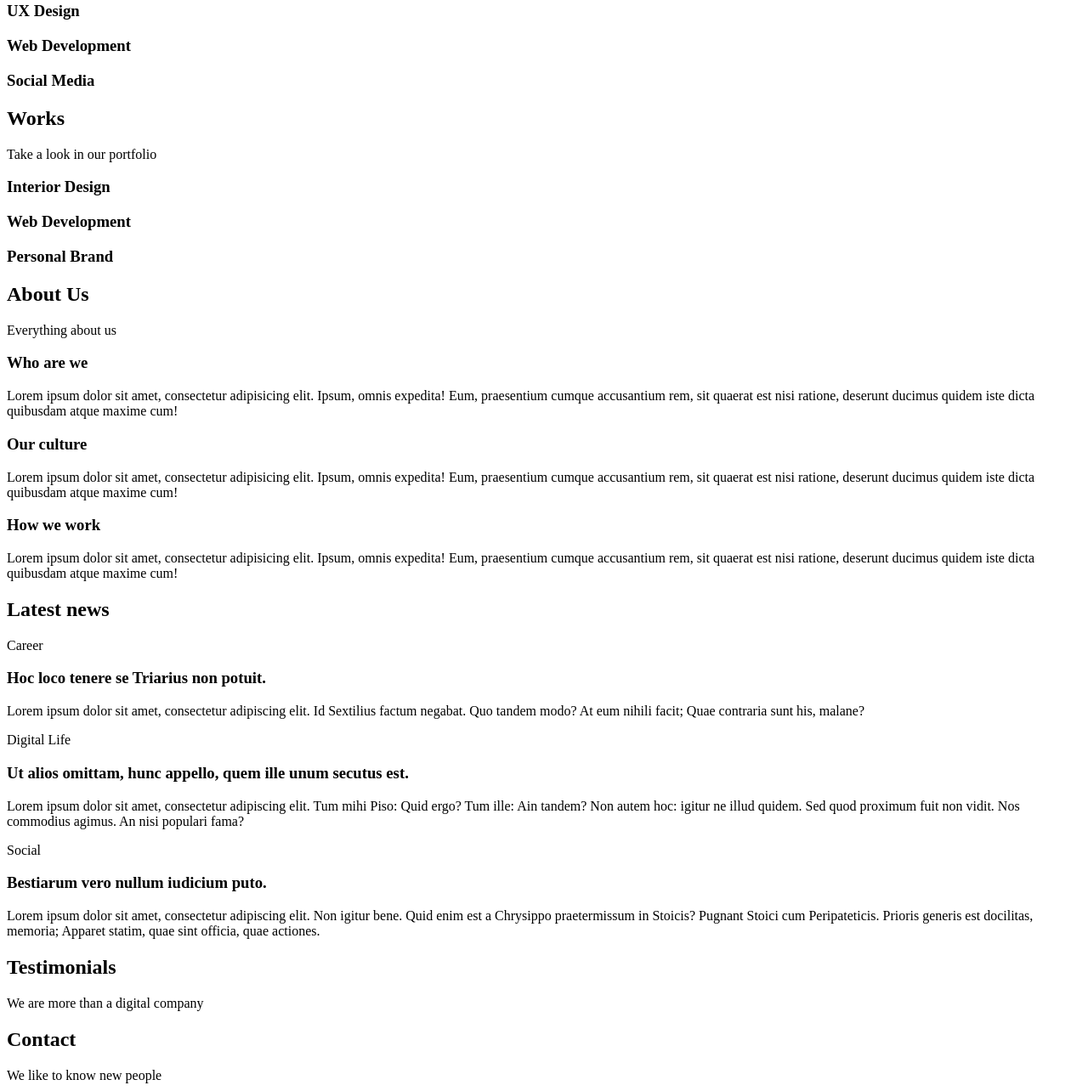
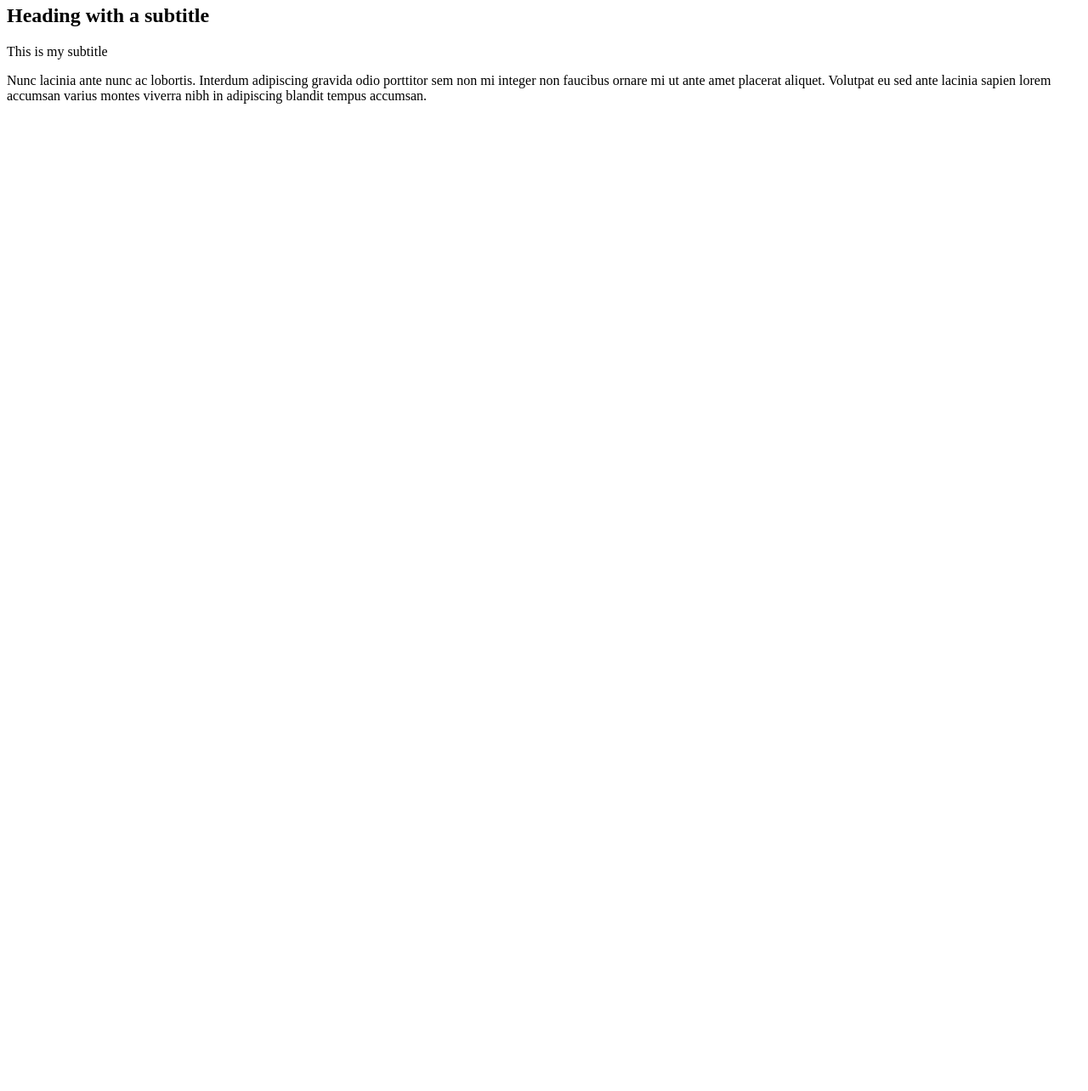
Before and after one commit to beverlymugwadi/alu-web_front_end, a plain HTML site: page html_advanced/13-styleguide.html in a window 1280 px wide. Shown: the part 364-1648 px from the top of the page at 85% size. After the commit the page ends 800 px from the top, so only its background shows below. Drawn offline with Linux system fonts and the light colour scheme.

Commit message:
Styleguide paragraphs

```diff
--- a/html_advanced/13-styleguide.html
+++ b/html_advanced/13-styleguide.html
@@ -9,99 +9,33 @@
     <link rel="icon" type="image/png" href="./favicon.png">
   </head>
   <body>
-    <header>
-      <nav></nav>
-    </header>
-
+    <header></header>
     <main>
+      <!-- Existing Headings Section -->
       <section>
         <header>
           <h2>Headings</h2>
         </header>
-        <h1>Homepage</h1>
-
-        <section>
-          <h2>We help you build your brand!</h2>
-        </section>
-
-        <section>
-          <h2>Services</h2>
-          <p>We work with you</p>
-          <h3>Design & Concept</h3>
-          <h3>Digital Strategy</h3>
-          <h3>Content Strategy</h3>
-          <h3>UX Design</h3>
-          <h3>Web Development</h3>
-          <h3>Social Media</h3>
-        </section>
-
-        <section>
-          <h2>Works</h2>
-          <p>Take a look in our portfolio</p>
-          <article>
-            <h3>Interior Design</h3>
-          </article>
-          <article>
-            <h3>Web Development</h3>
-          </article>
-          <article>
-            <h3>Personal Brand</h3>
-          </article>
-        </section>
-
-        <section>
-          <h2>About Us</h2>
-          <p>Everything about us</p>
-          <h3>Who are we</h3>
-          <p>Lorem ipsum dolor sit amet, consectetur adipisicing elit. Ipsum, omnis expedita! Eum, praesentium cumque accusantium rem, sit quaerat est nisi ratione, deserunt ducimus quidem iste dicta quibusdam atque maxime cum!</p>
-          <h3>Our culture</h3>
-          <p>Lorem ipsum dolor sit amet, consectetur adipisicing elit. Ipsum, omnis expedita! Eum, praesentium cumque accusantium rem, sit quaerat est nisi ratione, deserunt ducimus quidem iste dicta quibusdam atque maxime cum!</p>
-          <h3>How we work</h3>
-          <p>Lorem ipsum dolor sit amet, consectetur adipisicing elit. Ipsum, omnis expedita! Eum, praesentium cumque accusantium rem, sit quaerat est nisi ratione, deserunt ducimus quidem iste dicta quibusdam atque maxime cum!</p>
-        </section>
-
-        <section>
-          <h2>Latest news</h2>
-          <article>
-            <p>Career</p>
-            <h3>Hoc loco tenere se Triarius non potuit.</h3>
-            <p>Lorem ipsum dolor sit amet, consectetur adipiscing elit. Id Sextilius factum negabat. Quo tandem modo? At eum nihili facit; Quae contraria sunt his, malane?</p>
-          </article>
-          <article>
-            <p>Digital Life</p>
-            <h3>Ut alios omittam, hunc appello, quem ille unum secutus est.</h3>
-            <p>Lorem ipsum dolor sit amet, consectetur adipiscing elit. Tum mihi Piso: Quid ergo? Tum ille: Ain tandem? Non autem hoc: igitur ne illud quidem. Sed quod proximum fuit non vidit. Nos commodius agimus. An nisi populari fama?</p>
-          </article>
-          <article>
-            <p>Social</p>
-            <h3>Bestiarum vero nullum iudicium puto.</h3>
-            <p>Lorem ipsum dolor sit amet, consectetur adipiscing elit. Non igitur bene. Quid enim est a Chrysippo praetermissum in Stoicis? Pugnant Stoici cum Peripateticis. Prioris generis est docilitas, memoria; Apparet statim, quae sint officia, quae actiones.</p>
-          </article>
-        </section>
-
-        <section>
-          <h2>Testimonials</h2>
-          <p>We are more than a digital company</p>
-        </section>
-
-        <section>
-          <h2>Contact</h2>
-          <p>We like to know new people</p>
-          <p>Lorem ipsum dolor sit amet, consectetur adipiscing elit. Id Sextilius factum negabat. Quo tandem modo? At eum nihili facit; Quae contraria sunt his, malane?</p>
-        </section>
+        <h1>Heading level 1</h1>
+        <h2>Heading level 2</h2>
+        <h3>Heading level 3</h3>
+        <h4>Heading level 4</h4>
+        <h5>Heading level 5</h5>
+        <h6>Heading level 6</h6>
       </section>
 
-      <!-- New Section for Paragraphs -->
+      <!-- ✅ New Paragraphs Section -->
       <section>
         <header>
           <h2>Paragraph</h2>
         </header>
         <h2>Heading with a subtitle</h2>
         <p>This is my subtitle</p>
-        <p>Nunc lacinia ante nunc ac lobortis. Interdum adipiscing gravida odio porttitor sem non mi integer non faucibus ornare mi ut ante amet placerat aliquet. Volutpat eu sed ante lacinia sapien lorem accumsan varius montes viverra nibh in adipiscing blandit tempus accumsan.</p>
+        <p>
+          Nunc lacinia ante nunc ac lobortis. Interdum adipiscing gravida odio porttitor sem non mi integer non faucibus ornare mi ut ante amet placerat aliquet. Volutpat eu sed ante lacinia sapien lorem accumsan varius montes viverra nibh in adipiscing blandit tempus accumsan.
+        </p>
       </section>
     </main>
-
-    <footer>Footer</footer>
+    <footer></footer>
   </body>
 </html>
```
Also changed, not shown: html_advanced/12-index.html (+7 -45 lines).
